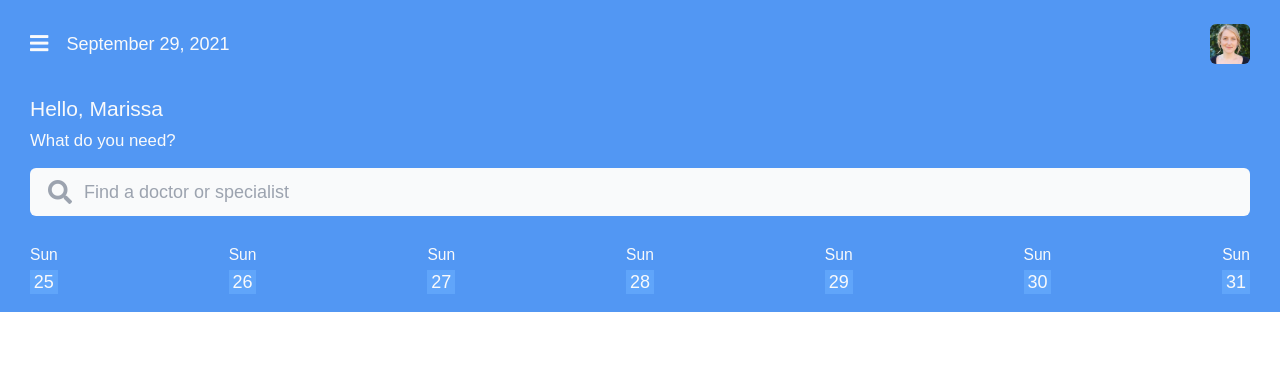
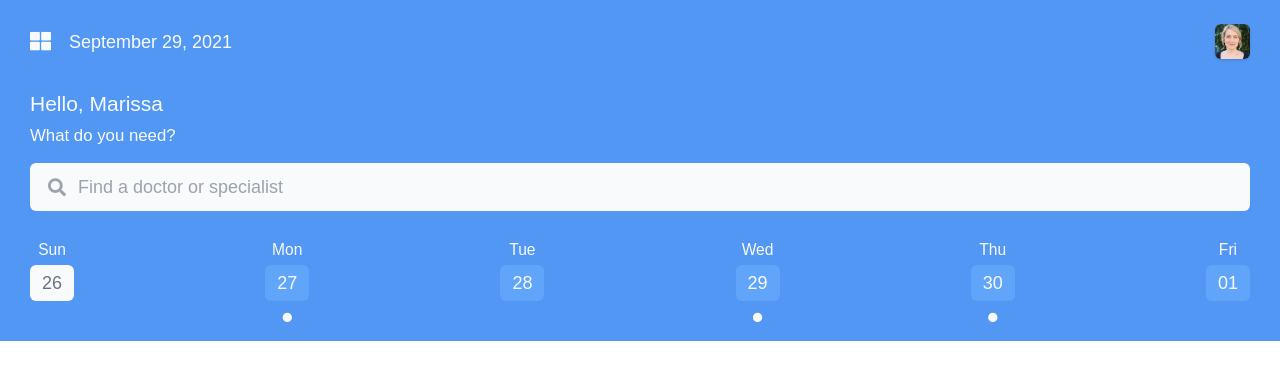
Before and after one commit to or-abdillh/doctalk, a Vue app: page / in a window 1280 px wide. Shown: the top 380 px of the page. Built offline with nearby package versions, Linux system fonts and the light colour scheme.

Commit message:
Update Header.vue

```diff
--- a/src/components/Header.vue
+++ b/src/components/Header.vue
@@ -1,34 +1,42 @@
 <template>
     <main class="bg-primary w-full px-5 pt-4 pb-3">
+    	<!-- Topbar -->
         <section class="flex justify-between">
             <div class="text-gray-50 flex items-center gap-3">
-                <i class="text-sm fas fa-bars"></i>
+                <i class="text-sm fas fa-th-large"></i>
                 <p class="text-xs">
                     September 29, 2021
                 </p>
             </div>
-            <img class="rounded" src="/profile.jpg" width="40">
+            <img class="rounded shadow" src="/profile.jpg" width="35">
         </section>
 
         <!-- Greetings -->
         <section class="mt-5 text-sm text-gray-50">
-            <h2>Hello, Marissa</h2>
+            <h2 class="font-medium">Hello, Marissa</h2>
             <small>What do you need?</small>
         </section>
 
         <!-- Search -->
-        <section class="bg-gray-50 text-xs px-3 py-2 gap-2 mt-2 flex rounded items-center">
-            <i class="text-gray-400 fa fa-search"></i>
-            <input type="search" class="text-xs w-full bg-gray-50" placeholder="Find a doctor or specialist">
+        <section class="bg-gray-50 px-3 py-2 gap-2 mt-2 flex rounded items-center">
+            <i class="text-gray-400 text-xs fa fa-search"></i>
+            <input type="search" class="focus:outline-none text-xs w-full bg-gray-50" placeholder="Find a doctor or specialist">
         </section>
 
         <!-- Calendar -->
-        <section class="mt-3 flex justify-between text-gray-50">
-            <template v-for="card in 7" :key="card">
-                <div class="">
-                    <small class="text-xxs">Sun</small>
-                    <div class="text-xs bg-blue-400  grid place-items-center">
-                        {{ card + 24 }}
+        <section class="mt-3 flex justify-between gap-2 text-gray-50">
+            <template v-for="card in schedules" :key="card">
+                <div class="text-center">
+                    <small class="text-xxs">
+						{{ card.day }}
+                    </small>
+                    <div :class="concat(card.day, card.date) === active ? 'bg-gray-50 text-gray-500' : 'bg-blue-400'"
+                     @click="active = concat(card.day, card.date)"
+                     class="duration-300 text-xs rounded py-1 px-2 grid place-items-center">
+                        {{ card.date }}
+                    </div>
+                    <div v-if="card.dot" class="bg-red-500 inline">
+						<i class="fa fa-circle block mt-2"></i>
                     </div>
                 </div>
             </template>
@@ -36,8 +44,53 @@
     </main>
 </template>
 
+<style scoped>
+
+	.fa-circle {
+		font-size: .4rem;
+	}
+
+</style>
+
 <script setup>
 
-    import { ref } from 'vue'
+	import { ref } from 'vue'
+
+	const active = ref('Sun-26')
+
+	const concat = (day, date) => `${day}-${date}`
+
+    const schedules = [
+    	{
+    		day: 'Sun',
+    		date: '26',
+    		dot: false
+    	},
+    	{
+    		day: 'Mon',
+    		date: '27',
+    		dot: true
+    	},
+    	{
+    		day: 'Tue',
+    		date: '28',
+    		dot: false
+    	},
+    	{
+    		day: 'Wed',
+    		date: '29',
+    		dot: true
+    	},
+    	{
+    		day: 'Thu',
+    		date: '30',
+    		dot: true
+    	},
+    	{
+    		day: 'Fri',
+    		date: '01',
+    		dot: false
+    	}
+    ]
 
 </script>
```
